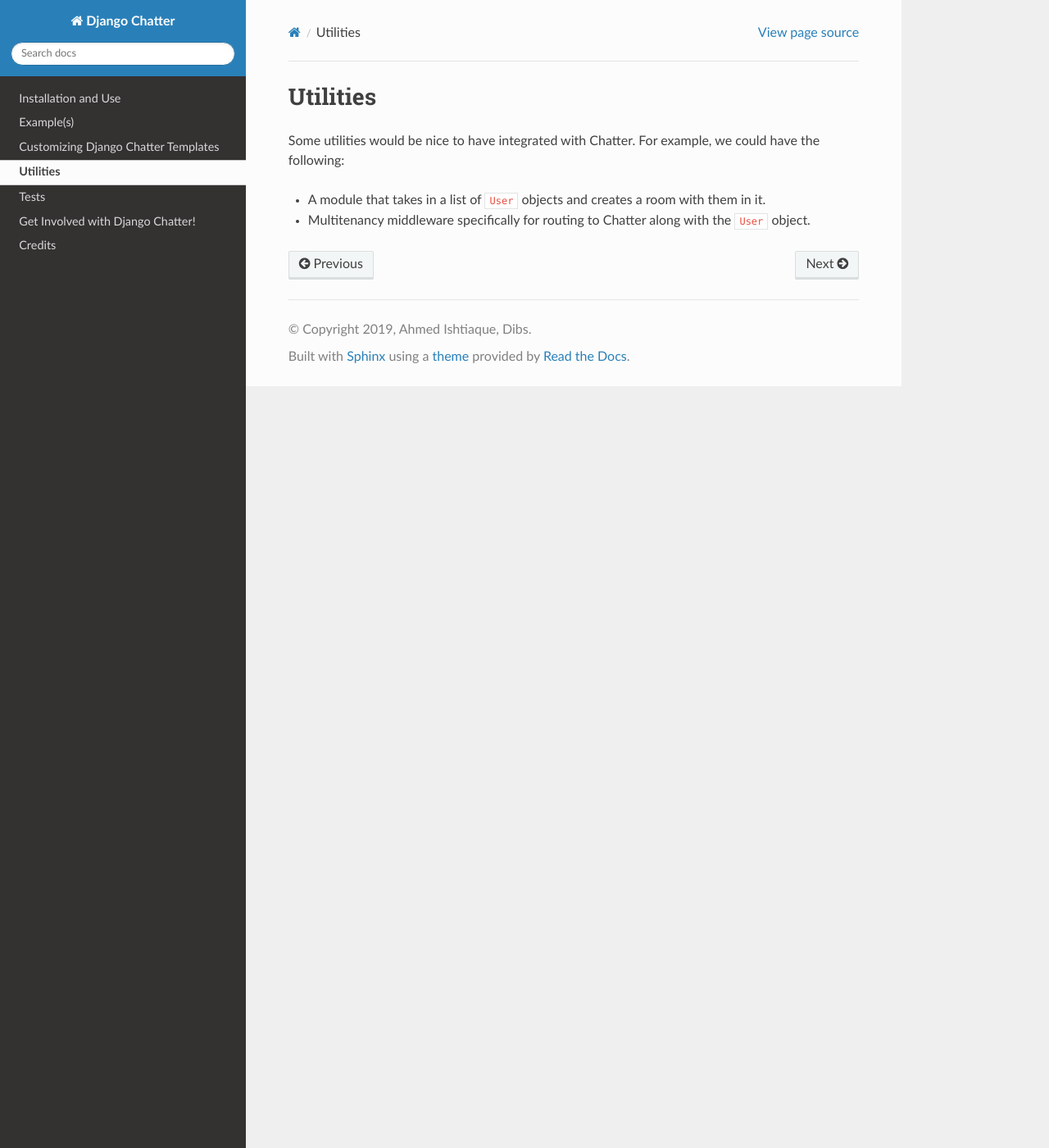
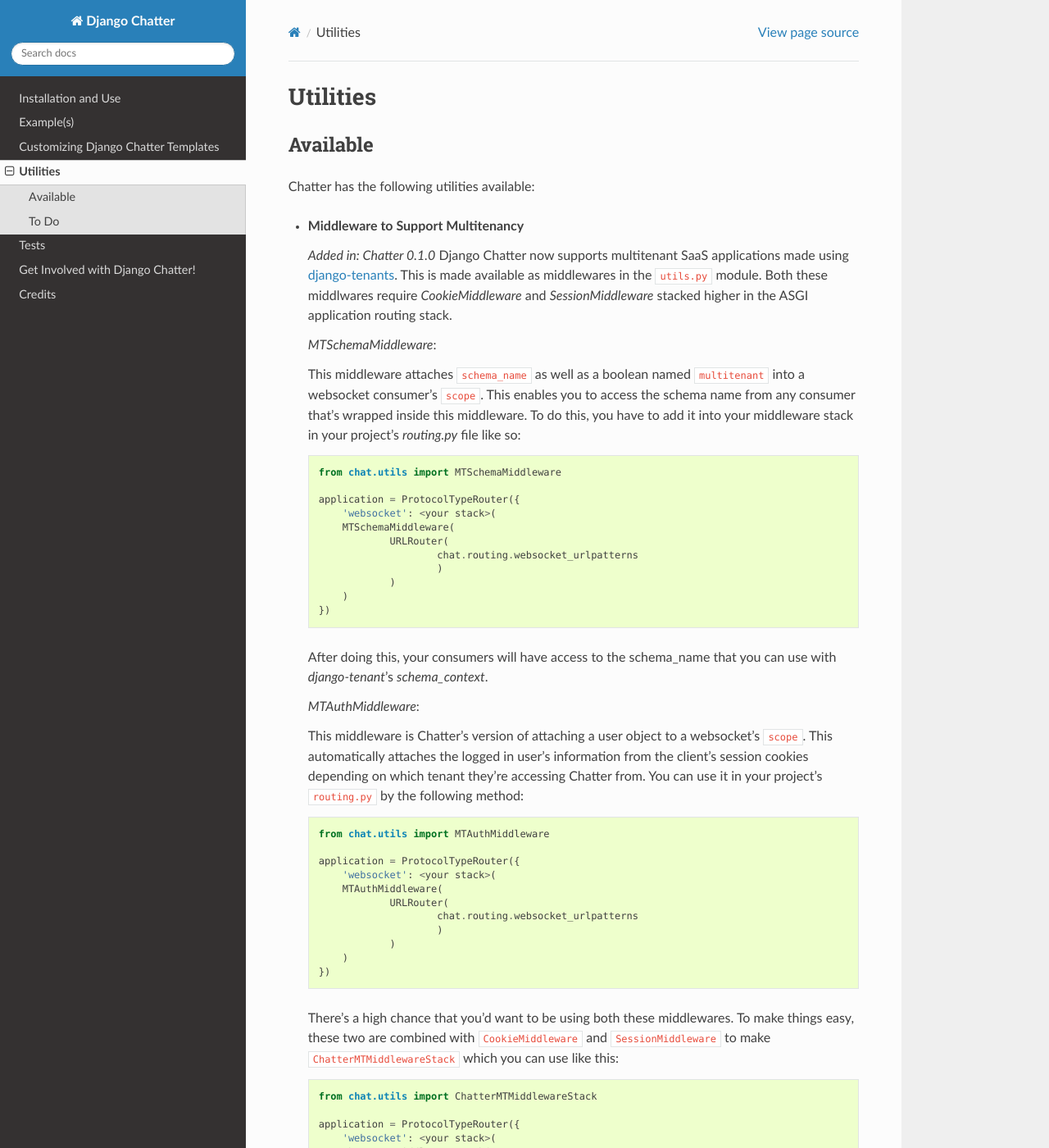
Before and after one commit to dibs-devs/chatter, a Sphinx documentation site: the page built from docs/source/templates/utilities.rst, in a window 1280 px wide and 1400 px high. Shown: the whole window at 82% size. Built offline with Sphinx 7.4.7 and the Read the Docs theme 2.0.0, drawn with Linux system fonts in a browser that asks for light colours; some of the changed text lies outside the part shown.

Commit message:
Completed multitenancy feature add. This is hopefully going to be 0.1.0!

```diff
--- a/docs/source/templates/utilities.rst
+++ b/docs/source/templates/utilities.rst
@@ -1,10 +1,91 @@
 Utilities
 =========
+
+Available
+---------
+
+Chatter has the following utilities available:
+
+* **Middleware to Support Multitenancy**
+
+  *Added in: Chatter 0.1.0*
+  Django Chatter now supports multitenant SaaS applications made using
+  `django-tenants <https://github.com/tomturner/django-tenants>`_.
+  This is made available as middlewares in the :code:`utils.py` module.
+  Both these middlwares require `CookieMiddleware` and `SessionMiddleware` stacked
+  higher in the ASGI application routing stack.
+
+  *MTSchemaMiddleware*:
+
+  This middleware attaches :code:`schema_name` as well as a boolean named
+  :code:`multitenant` into a websocket consumer's :code:`scope`. This enables
+  you to access the schema name from any consumer that's wrapped inside this
+  middleware. To do this, you have to add it into your middleware stack in your
+  project's `routing.py` file like so:
+
+  .. code-block:: python
+
+    from chat.utils import MTSchemaMiddleware
+
+    application = ProtocolTypeRouter({
+    	'websocket': <your stack>(
+        MTSchemaMiddleware(
+      		URLRouter(
+      			chat.routing.websocket_urlpatterns
+      			)
+      		)
+        )
+    })
+
+  After doing this, your consumers will have access to the schema_name that you
+  can use with `django-tenant`'s `schema_context`.
+
+  *MTAuthMiddleware*:
+
+  This middleware is Chatter's version of attaching a user object to a
+  websocket's :code:`scope`. This automatically attaches the logged in user's
+  information from the client's session cookies depending on which tenant
+  they're accessing Chatter from. You can use it in your project's
+  :code:`routing.py` by the following method:
+
+  .. code-block:: python
+
+    from chat.utils import MTAuthMiddleware
+
+    application = ProtocolTypeRouter({
+    	'websocket': <your stack>(
+        MTAuthMiddleware(
+      		URLRouter(
+      			chat.routing.websocket_urlpatterns
+      			)
+      		)
+        )
+    })
+
+  There's a high chance that you'd want to be using both these middlewares. To
+  make things easy, these two are combined with :code:`CookieMiddleware` and
+  :code:`SessionMiddleware` to make :code:`ChatterMTMiddlewareStack` which you
+  can use like this:
+
+  .. code-block:: python
+
+    from chat.utils import ChatterMTMiddlewareStack
+
+    application = ProtocolTypeRouter({
+    	'websocket': <your stack>(
+        ChatterMTMiddlewareStack(
+      		URLRouter(
+      			chat.routing.websocket_urlpatterns
+      			)
+      		)
+        )
+    })
+
+To Do
+-----
 
 Some utilities would be nice to have integrated with Chatter.
 For example, we could have the following:
 
 * A module that takes in a list of :code:`User` objects and creates
-  a room with them in it.
-* Multitenancy middleware specifically for routing to Chatter
-  along with the :code:`User` object.
+  a room with them in it, and returns the UUID of the new Room.
```
Also changed, not shown: README.rst (+24 -3 lines), chat/static/js/searchuser.js (+6 -4 lines), docs/source/templates/installuse.rst (+27 -4 lines), 3 other files.
